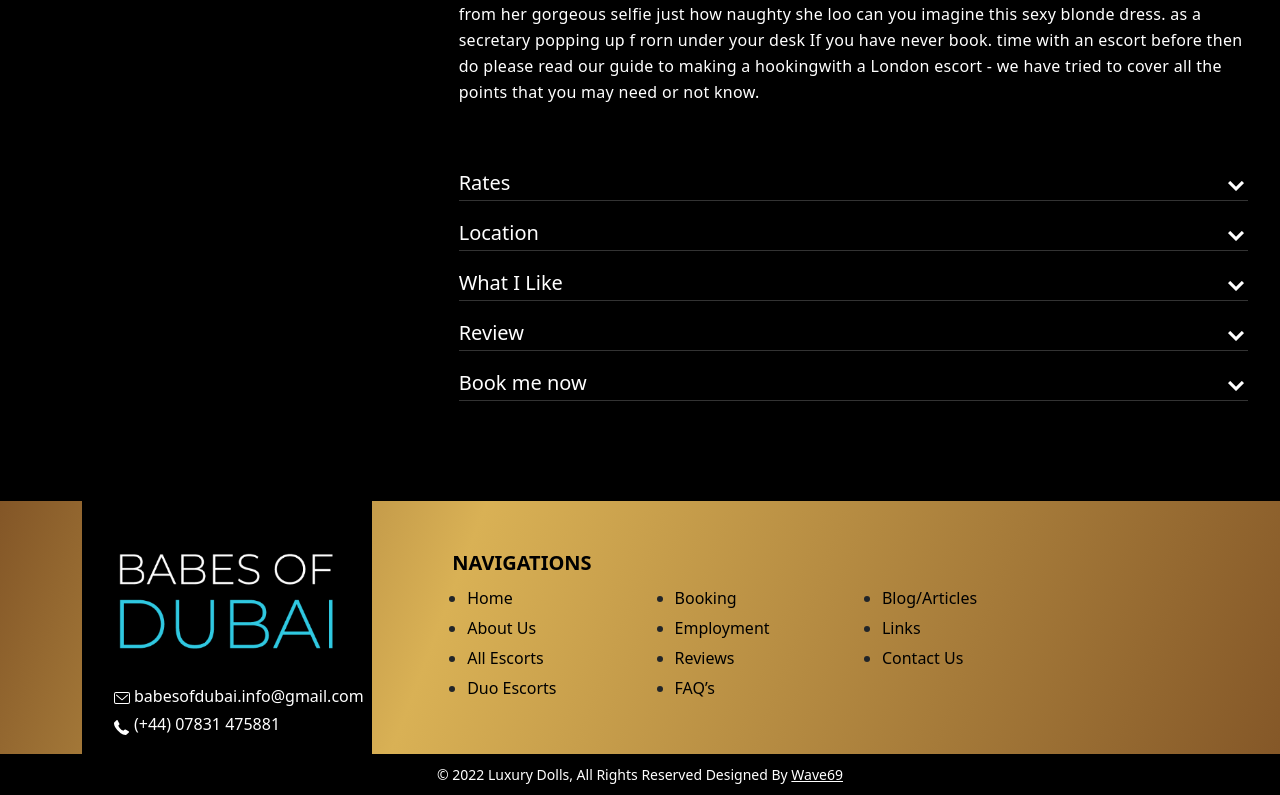
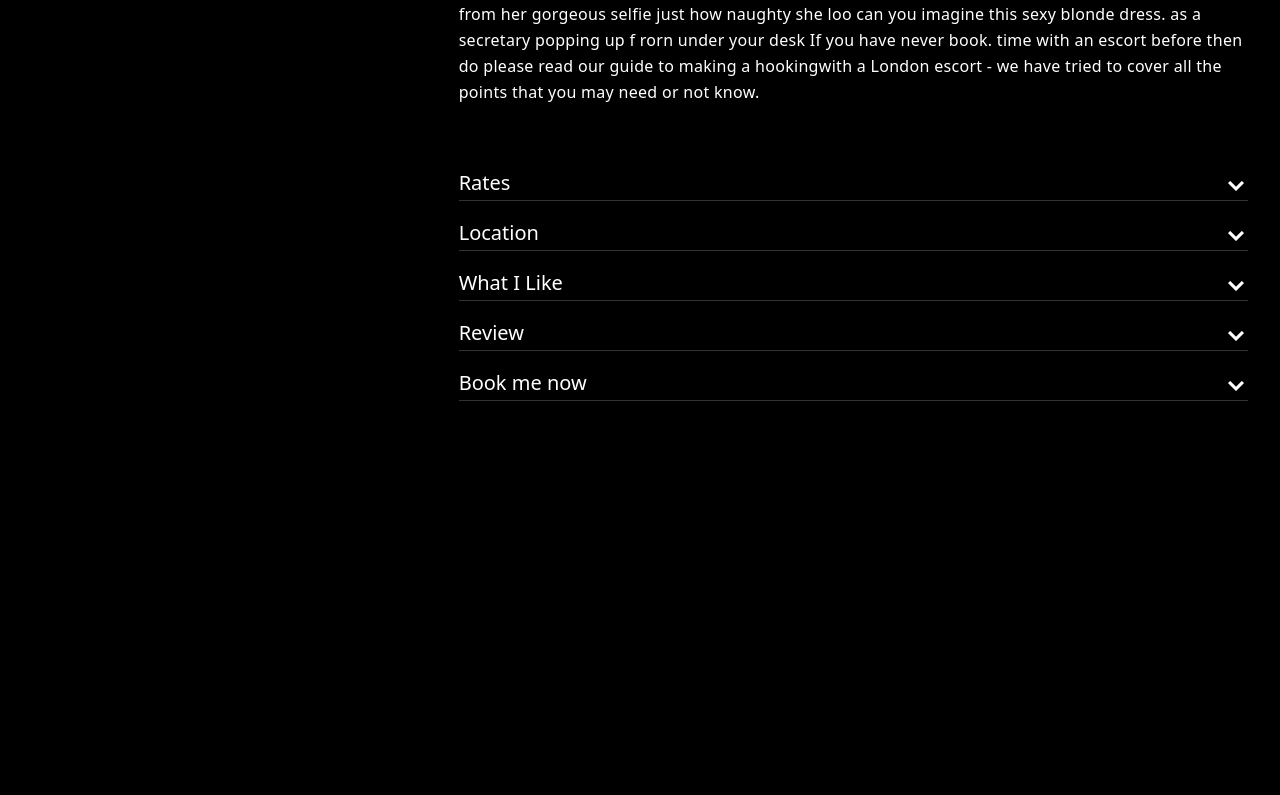
Before and after one commit to vinaydesigner/babe-of-dubai, a Next.js app: page /escorts in a window 1280 px wide. Shown: the part 1101-1896 px from the top of the page. After the commit the page ends 1552 px from the top, so only its background shows below. Built offline with nearby package versions, Linux system fonts and the light colour scheme.

Commit message:
home, faq, reviews, contactus, employment, API implementation done

```diff
--- a/src/component/layout.js
+++ b/src/component/layout.js
@@ -1,5 +1,5 @@
 // import Navbar from './navbar';
-import Footer from './footer';
+// import Footer from './footer';
 
 
 
@@ -9,7 +9,7 @@ const layout = ({children}) => {
     <>
       {/* <Navbar /> */}
         <main>{children}</main>
-      <Footer />
+      {/* <Footer /> */}
     </>
   )
 }
```
